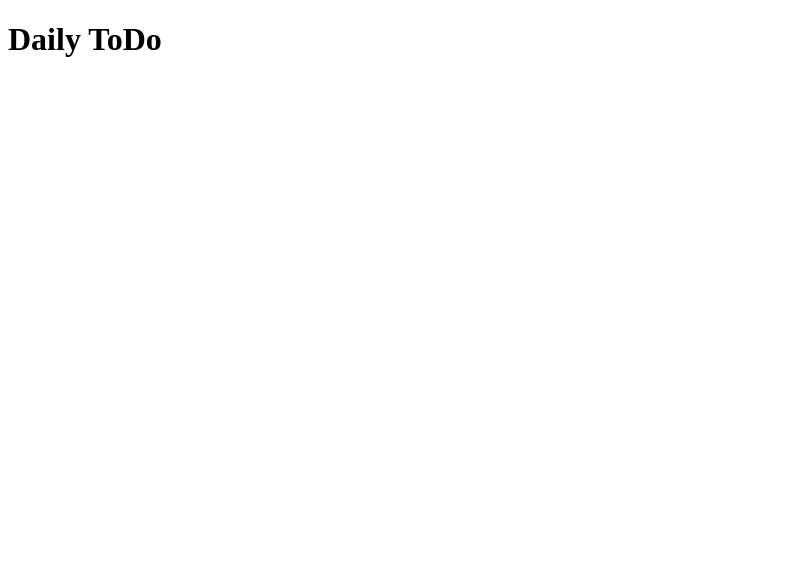
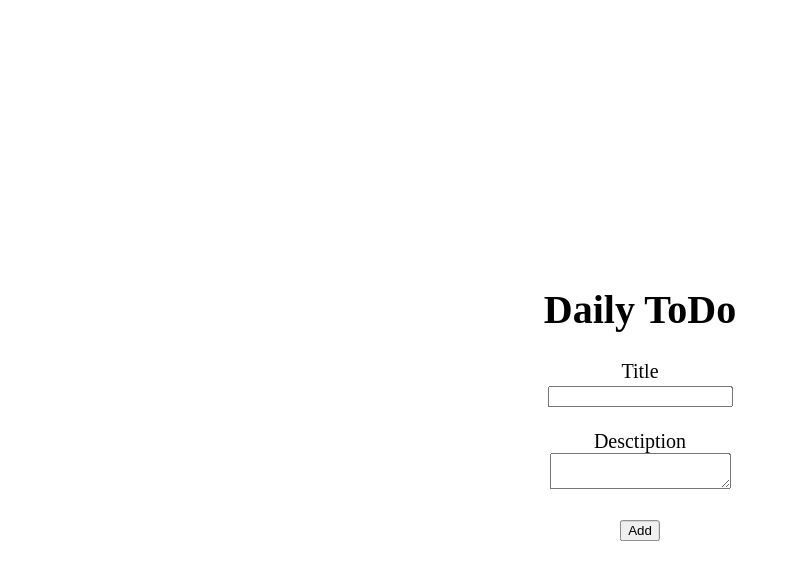
Before and after one commit to MaxZell/M183, a website: page frontend/index.html in a window 1280 px wide. Shown: the whole page, without its empty margins (0-790 px from the left). Drawn offline with Linux system fonts and the light colour scheme.

Commit message:
addToDo form

```diff
--- a/frontend/index.html
+++ b/frontend/index.html
@@ -1,11 +1,19 @@
 <!DOCTYPE html>
-<html lang="en">
 <head>
-    <meta charset="UTF-8">
-    <meta name="viewport" content="width=device-width, initial-scale=1.0">
     <title>Days ToDo</title>
+    <link rel="stylesheet" href="styles/style.css">
 </head>
     <body>
-        <h1>Daily ToDo</h1>
+        <div id="toDoInput">
+            <h1>Daily ToDo</h1>
+            <form name="toDoForm">
+                <label>Title</label></br>
+                <input type="text" name="title" /></br></br>
+                <label>Desctiption</label></br>
+                <textarea type="text" name="desc"></textarea></br></br>
+                <button type="submit" id="submit">Add</button>
+            </form>
+        </div>
+        <script src="script/script.js"></script>
     </body>
 </html>
```
